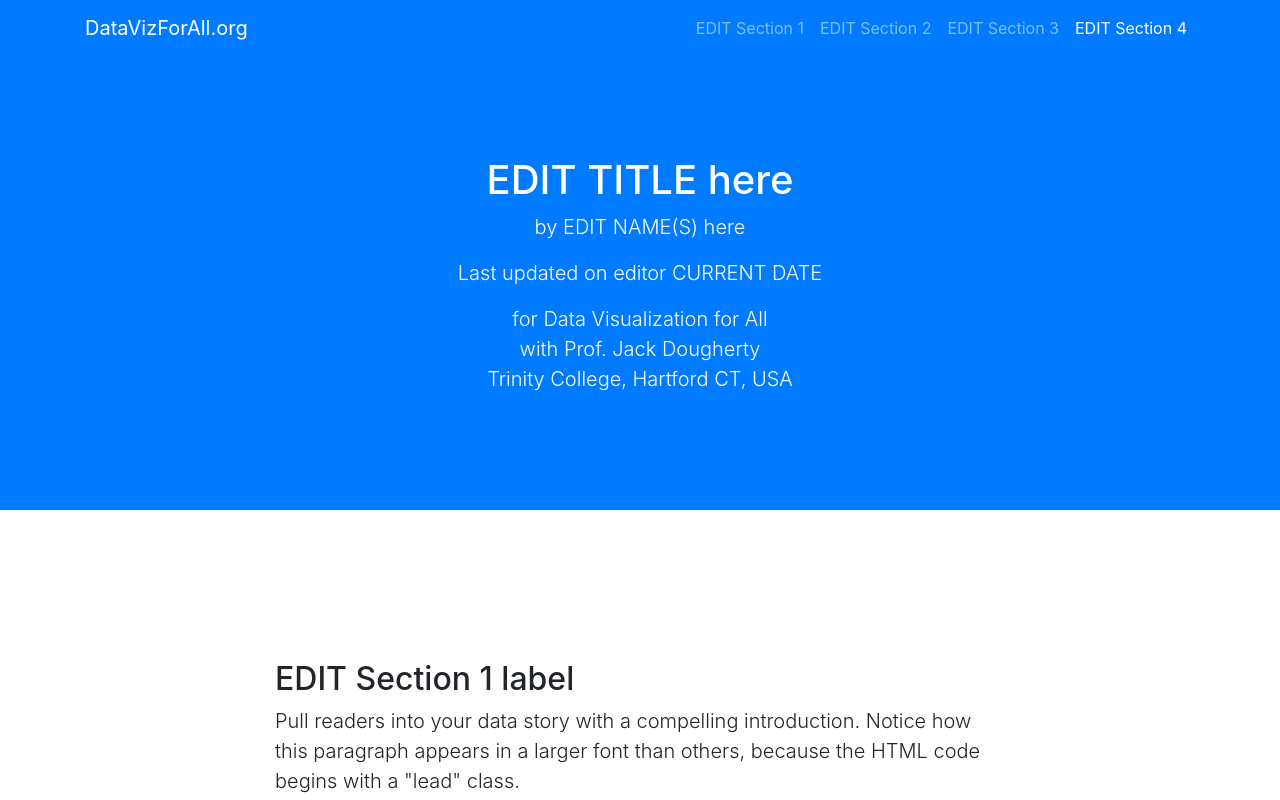
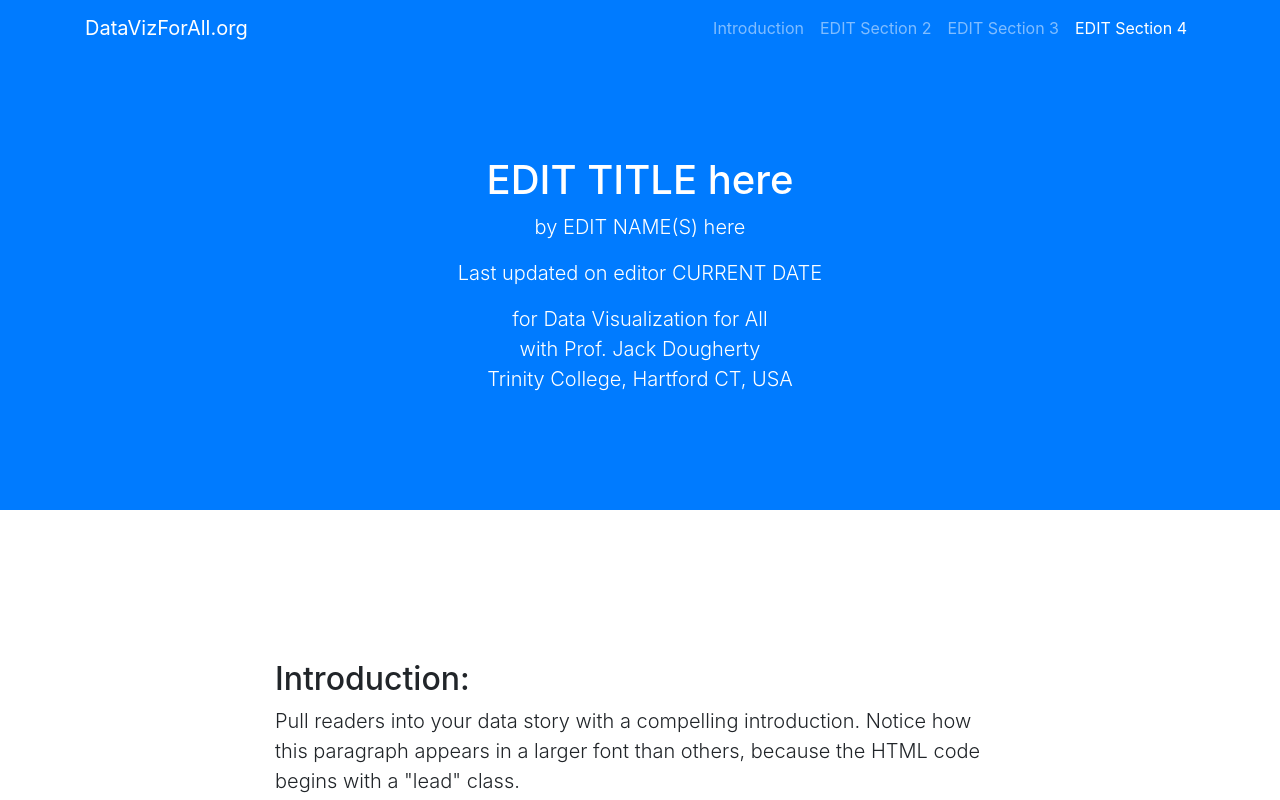
Before and after one commit to LucaSteinert/datavizstory-test, a plain HTML site: page index.html in a window 1280 px wide. Shown: the top 800 px of the page. Drawn offline with nearby package versions, Linux system fonts and the light colour scheme.

Commit message:
Update index.html

```diff
--- a/index.html
+++ b/index.html
@@ -34,7 +34,7 @@
       <div class="collapse navbar-collapse" id="navbarResponsive">
         <ul class="navbar-nav ml-auto">
           <li class="nav-item">
-            <a class="nav-link js-scroll-trigger" href="#section1">EDIT Section 1</a>
+            <a class="nav-link js-scroll-trigger" href="#section1">Introduction</a>
           </li>
           <li class="nav-item">
             <a class="nav-link js-scroll-trigger" href="#section2">EDIT Section 2</a>
@@ -66,7 +66,7 @@
       <div class="row">
         <div class="col-lg-8 mx-auto">
 
-          <h2>EDIT Section 1 label</h2>
+          <h2>Introduction: </h2>
 
           <p class="lead">Pull readers into your data story with a compelling introduction. Notice how this paragraph appears in a larger font than others, because the HTML code begins with a "lead" class.</p>
 
```
